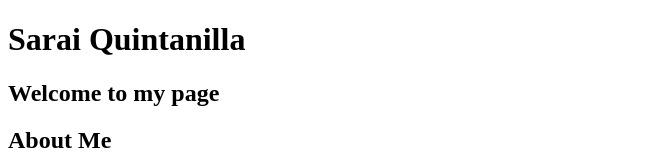
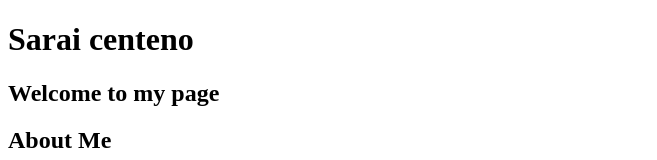
Before and after one commit to saraicenteno19-lang/w1d1-html, a website: page index.html in a window 1280 px wide. Shown: the top 160 px of the page, without its empty margins (0-657 px from the left). Drawn offline with Linux system fonts and the light colour scheme.

Commit message:
Final project update

```diff
--- a/index.html
+++ b/index.html
@@ -7,7 +7,7 @@
 </head>
 <body>
 
-    <h1>Sarai Quintanilla</h1>
+    <h1>Sarai centeno </h1>
 
     <header>
         <h2>Welcome to my page</h2>
```
Also changed, not shown: package.json (added, +25 -0 lines), 1 other file.
